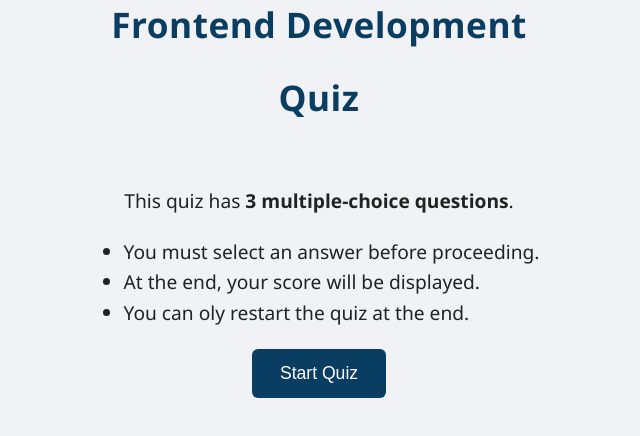
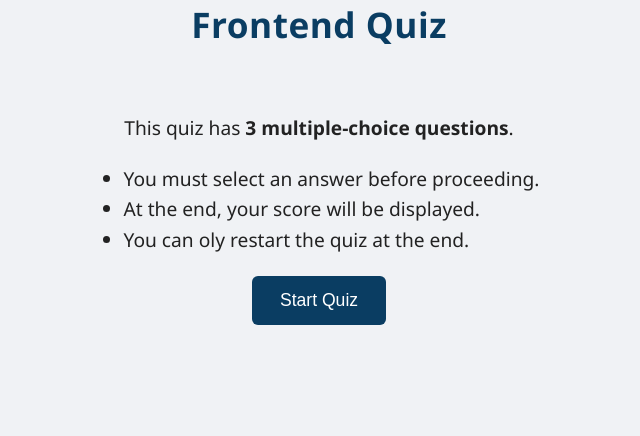
Before and after one commit to PrinceKyei/Quiz-App, a plain HTML site: page index.html in a window 1280 px wide. Shown: the whole page, without its empty margins (321-961 px from the left). Drawn offline with Linux system fonts and the light colour scheme.

Commit message:
Update index.html

```diff
--- a/index.html
+++ b/index.html
@@ -11,8 +11,7 @@
 <body>
 
     <div class="quiz-container">
-        <h1>Frontend Development</h1>
-            <h1>Quiz</h1>
+        <h1>Frontend Quiz</h1>
 
         <!-- Instructions Page -->
         <div id="instructions">
```
